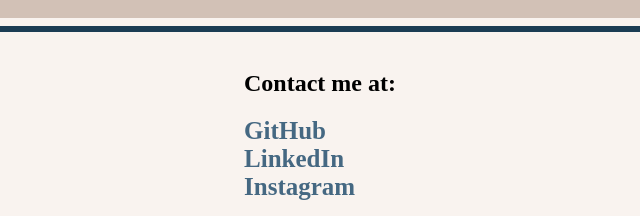
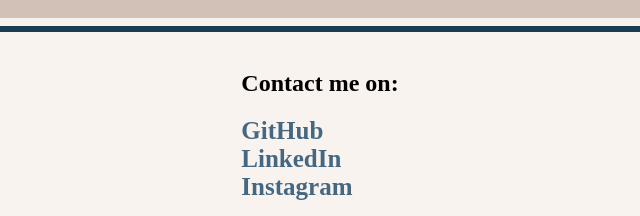
Before and after one commit to MrWeeb0/Portofolio-Nicu, a plain HTML site: page index.html in a window 1280 px wide. Shown: the part 2475-2691 px from the top of the page, 320-960 px from the left. Drawn offline with Linux system fonts and the light colour scheme.

Commit message:
Update index.html

```diff
--- a/index.html
+++ b/index.html
@@ -105,7 +105,7 @@
 <hr class="divider">
     <footer>
         <div id="about-me" class="footer-content">
-            <h2>Contact me at:</h2>
+            <h2>Contact me on:</h2>
                  <div class="links">
                     <a href="https://github.com/MrWeeb0" target="_blank" class="link">GitHub</a>
                     <a href="www.linkedin.com/in/learnzy-gout/" target="_blank" class="link">LinkedIn</a>
```
